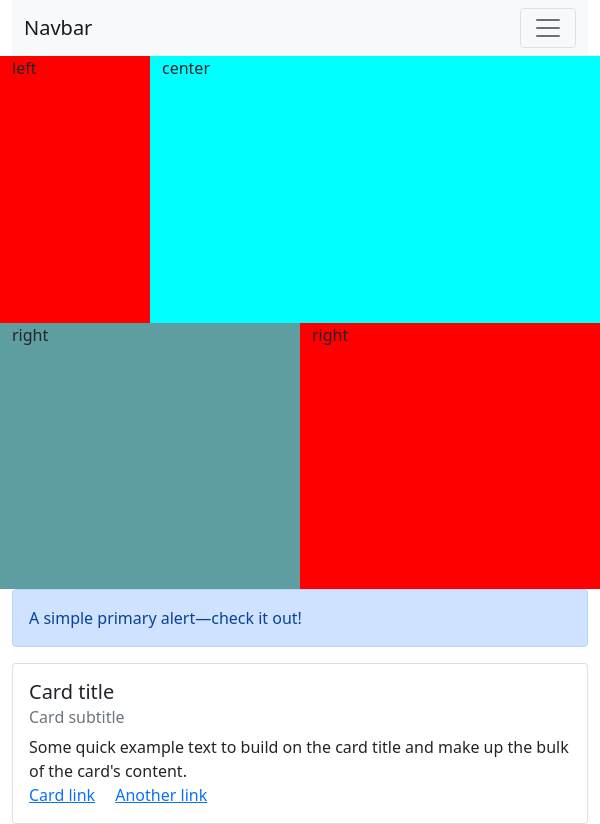
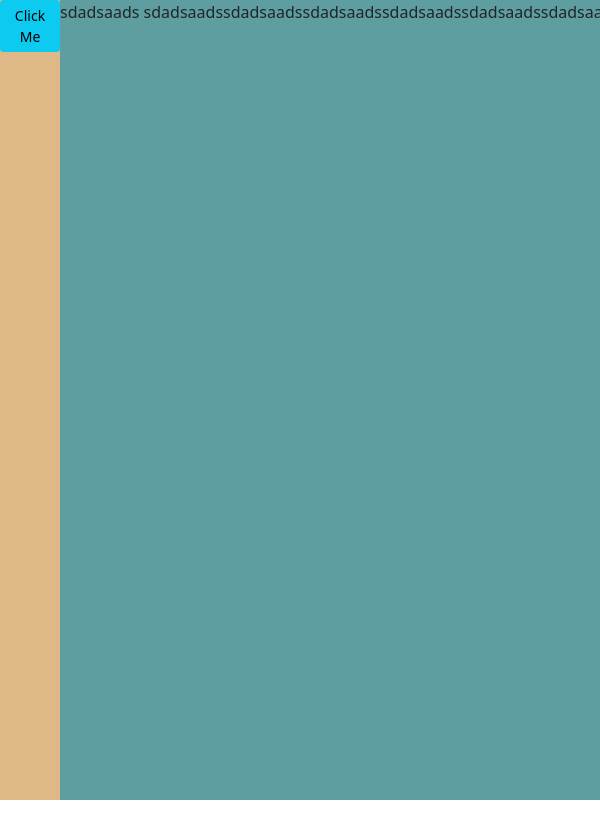
Before and after one commit to tyty9798123/learn-electron, an Electron app: page index.html in a window 600 px wide. After the commit the page ends 800 px from the top, so only its background shows below. Drawn offline with Linux system fonts and the light colour scheme.

Commit message:
VS code(1)

```diff
--- a/index.html
+++ b/index.html
@@ -11,67 +11,27 @@
     <link rel="stylesheet" href="./main.css">
   </head>
   <body>
-    <div class="container-fluid">
-      <nav class="navbar navbar-expand-lg navbar-light bg-light">
-        <div class="container-fluid">
-          <a class="navbar-brand" href="#">Navbar</a>
-          <button class="navbar-toggler" type="button" data-bs-toggle="collapse" data-bs-target="#navbarSupportedContent" aria-controls="navbarSupportedContent" aria-expanded="false" aria-label="Toggle navigation">
-            <span class="navbar-toggler-icon"></span>
-          </button>
-          <div class="collapse navbar-collapse" id="navbarSupportedContent">
-            <ul class="navbar-nav me-auto mb-2 mb-lg-0">
-              <li class="nav-item">
-                <a class="nav-link active" aria-current="page" href="#">Home</a>
-              </li>
-              <li class="nav-item">
-                <a class="nav-link" href="#">Link</a>
-              </li>
-              <li class="nav-item dropdown">
-                <a class="nav-link dropdown-toggle" href="#" id="navbarDropdown" role="button" data-bs-toggle="dropdown" aria-expanded="false">
-                  Dropdown
-                </a>
-                <ul class="dropdown-menu" aria-labelledby="navbarDropdown">
-                  <li><a class="dropdown-item" href="#">Action</a></li>
-                  <li><a class="dropdown-item" href="#">Another action</a></li>
-                  <li><hr class="dropdown-divider"></li>
-                  <li><a class="dropdown-item" href="#">Something else here</a></li>
-                </ul>
-              </li>
-              <li class="nav-item">
-                <a class="nav-link disabled" href="#" tabindex="-1" aria-disabled="true">Disabled</a>
-              </li>
-            </ul>
-            <form class="d-flex">
-              <input class="form-control me-2" type="search" placeholder="Search" aria-label="Search">
-              <button class="btn btn-outline-success" type="submit">Search</button>
-            </form>
-          </div>
+    <div id="main">
+      <div id='left-menu' class="closed">
+
+        <div id="icon-list">
+            <button type="button" class="btn btn-sm btn-info iconBtn">
+              Click Me
+            </button>
         </div>
-      </nav>
-      <div class="row">
-        <div class="col-3" id="left">
-          <p>left</p>
+
+        <div id="function-list">
+          <ul>
+            <li>Item 1</li>
+            <li>Item 2</li>
+            <li>Item 3</li>
+          </ul>
         </div>
-        <div class="col-9" id="center">
-          <p>center</p>
-        </div>
-        <div class="col-6" id="right">
-          <p>right</p>
-        </div>
-        <div class="col-6" id="left">
-          <p>right</p>
-        </div>
+
       </div>
-      <div class="alert alert-primary" role="alert">
-        A simple primary alert—check it out!
-      </div>
-      <div class="card" style="width: 18rem;">
-        <div class="card-body">
-          <h5 class="card-title">Card title</h5>
-          <h6 class="card-subtitle mb-2 text-muted">Card subtitle</h6>
-          <p class="card-text">Some quick example text to build on the card title and make up the bulk of the card's content.</p>
-          <a href="#" class="card-link">Card link</a>
-          <a href="#" class="card-link">Another link</a>
+      <div id="right-content">
+        <div class="content">
+          sdadsaads sdadsaadssdadsaadssdadsaadssdadsaadssdadsaadssdadsaadssdadsaads  sdadsaadssdadsaadssdadsaadssdadsaadssdadsaadssdadsaadssdadsaadssdadsaadssdadsaadssdadsaadssdadsaadssdadsaadssdadsaads sdadsaadssdadsaadssdadsaads
         </div>
       </div>
     </div>
--- a/main.css
+++ b/main.css
@@ -1,72 +1,36 @@
-#left{
-    background-color: red;
-    height: 33.33vh; /* viewport height	 */
-}
-#center{
-    background-color: aqua;
-    height: 33.33vh;
-}
-#right{
-    background-color: cadetblue;
-    height: 33.33vh;
-}
 p{
     margin: 0;
 }
-.pb-row{
+#main{
     display: flex;
-    flex-wrap: wrap; /* overflow 的話 wrap可以換行 */
 }
-.pb-col{
-    /* flex-grow | flex-shrink | flex-basis */
-    flex: 1 0 0%; /* 如果有三份的話，大概等於 width: 33.33%（三個區塊分） ，但盡量少用設定絕對的數值 */
+#left-menu{
+    background-color: burlywood;
+    height: 100vh;
+    width: 240px;
+    display: flex;
+    transition: width 0.5s;
 }
-.pb-col-25{
-    width: 25%;
-    flex: 0 0 auto; /* 直接固定幾%  然後 .pb-row 裡面的wrap可以幫助換行 */
+#left-menu.closed{ /* 假使在left-menu上使用.closed 則套用 */
+    width: 60px;
 }
-.pb-col-50{
-    width: 50%;
-    flex: 0 0 auto;
+#right-content{
+    background-color: cadetblue;
+    height: 100vh;
+    overflow: scroll;
 }
-.pb-col-75{
-    width: 75%;
-    flex: 0 0 auto;
+#right-content .content{
+    min-width: 804px;
+    white-space: nowrap; /* 不分行 */
 }
-.pb-col-100{
-    width: 100%;
-    flex: 0 0 auto;
+#icon-list{
+    flex-shrink: 0; /* 寬度不變動 字才能直接出來 而不是慢慢出來*/
+    width: 60px;
+    height: 100vh;
 }
-/* 外面是手機 */
-@media (min-width: 768px) {
-    /*平板*/
-    .pb-col-md-25{
-        width: 25%;
-        flex: 0 0 auto; /* 直接固定幾%  然後 .pb-row 裡面的wrap可以幫助換行 */
-    }
-    .pb-col-md-50{
-        width: 50%;
-        flex: 0 0 auto;
-    }
-    .pb-col-md-75{
-        width: 75%;
-        flex: 0 0 auto;
-    }
+#function-list{
+    flex-shrink: 0; /* 寬度不變動 字才能直接出來 而不是慢慢出來*/
+    /*width: calc(100% - 60px);*/
+    width: 180px;
+    height: 100vh;
 }
-
-
-@media (min-width: 1200px) {
-    /*桌機*/
-    .pb-col-lg-25{
-        width: 25%;
-        flex: 0 0 auto; /* 直接固定幾%  然後 .pb-row 裡面的wrap可以幫助換行 */
-    }
-    .pb-col-lg-50{
-        width: 50%;
-        flex: 0 0 auto;
-    }
-    .pb-col-lg-75{
-        width: 75%;
-        flex: 0 0 auto;
-    }
-}
--- a/renderer.js
+++ b/renderer.js
@@ -1 +1,11 @@
-console.log(123);
+document.querySelectorAll(".iconBtn").forEach((btn)=>{
+    btn.addEventListener('click', ()=>{
+        const leftMenu = document.querySelector("#left-menu");
+        if (leftMenu.classList.contains('closed')){
+            leftMenu.classList.remove('closed');
+        }
+        else{
+            leftMenu.classList.add('closed');
+        }
+    })
+})
```
